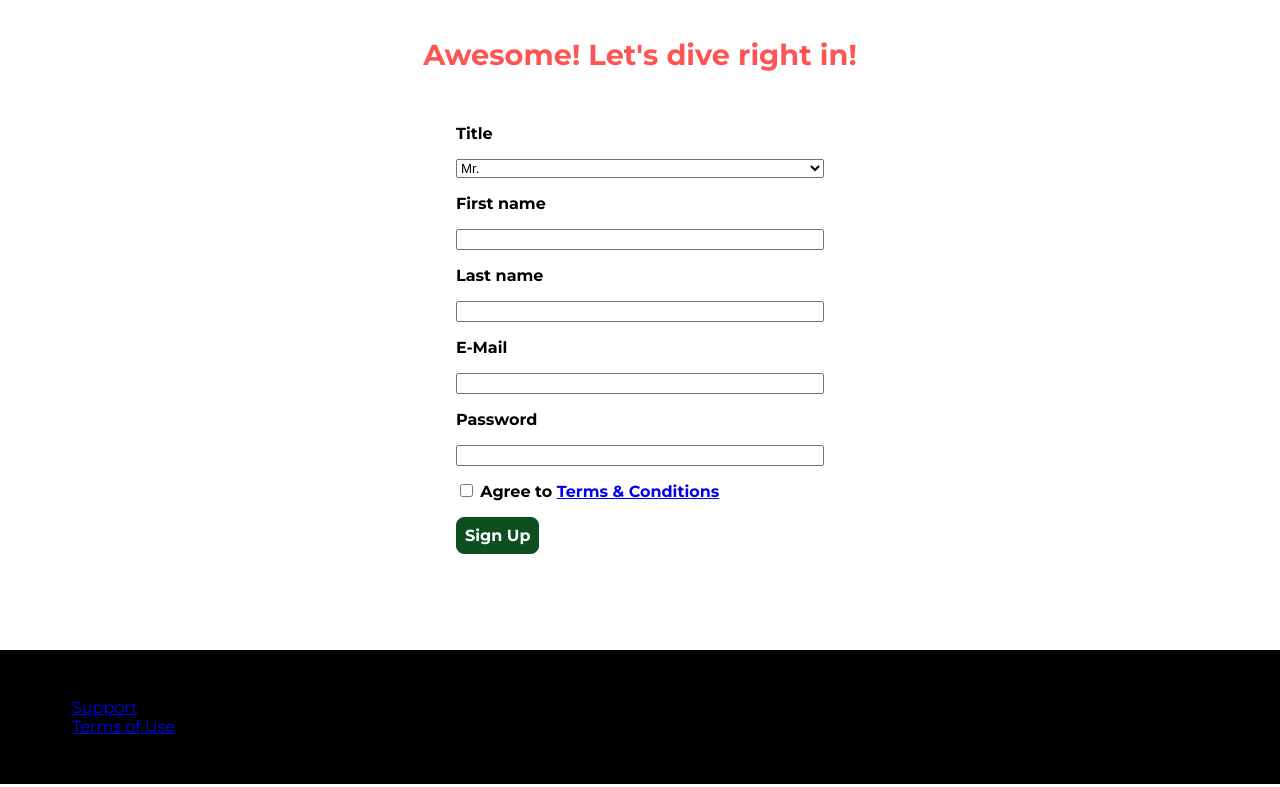
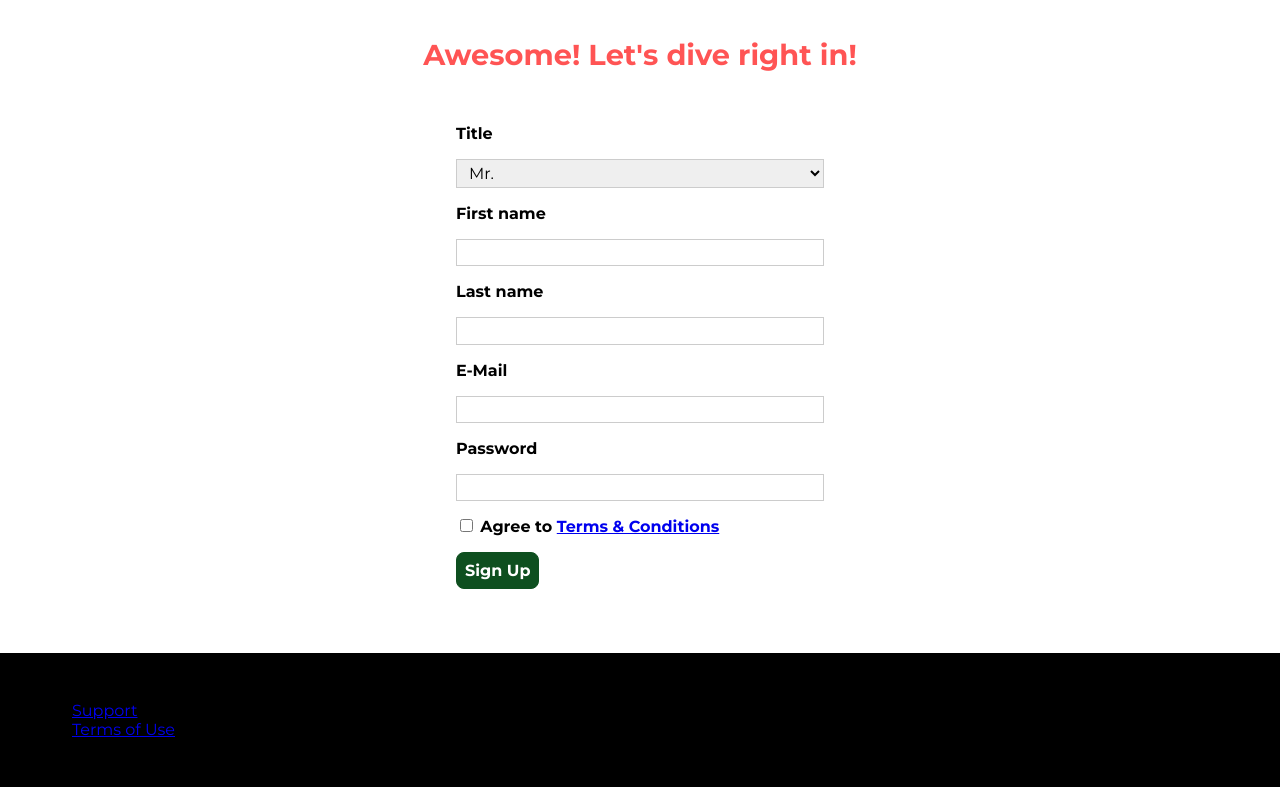
Before and after one commit to denniyusof/CSS---The-Complete-Guide-2024-incl.-Flexbox-Grid-Sass-, a plain HTML site: page section-11/start-hosting/index.html in a window 1280 px wide. Shown: the part 70-857 px from the top of the page. Drawn offline with Linux system fonts and the light colour scheme.

Commit message:
finish chapter 167

```diff
--- a/section-11/start-hosting/start-hosting.css
+++ b/section-11/start-hosting/start-hosting.css
@@ -30,6 +30,20 @@ main {
   width: auto;
 }
 
+.signup-form input,
+.signup-form select {
+  border: 1px solid #ccc;
+  padding: 0.2rem 0.5rem;
+  font: inherit;
+}
+
+.signup-form input:focus,
+.signup-form select:focus {
+  outline: none;
+  background: #d8f3df;
+  border-color: #2ddf5c;
+}
+
 .signup-form button[type="submit"] {
   display: block;
   margin-top: 1rem;
```
